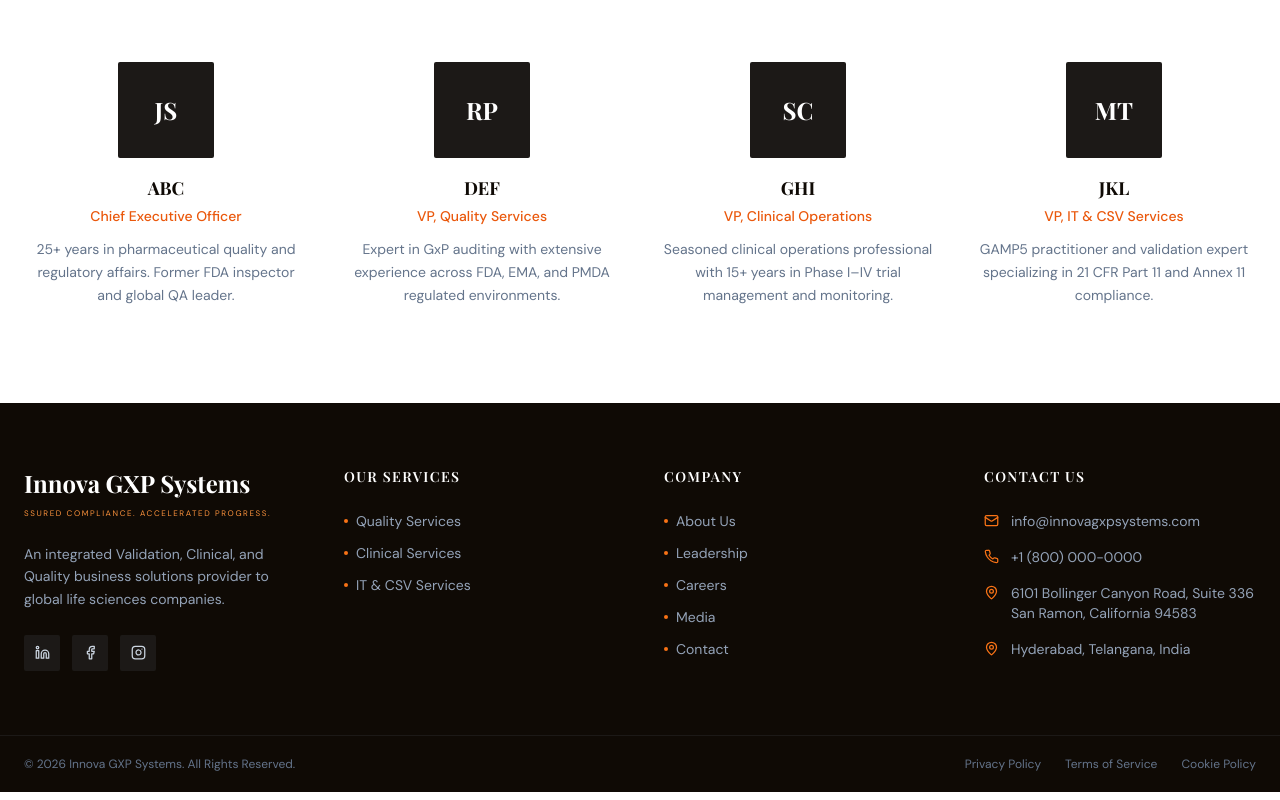
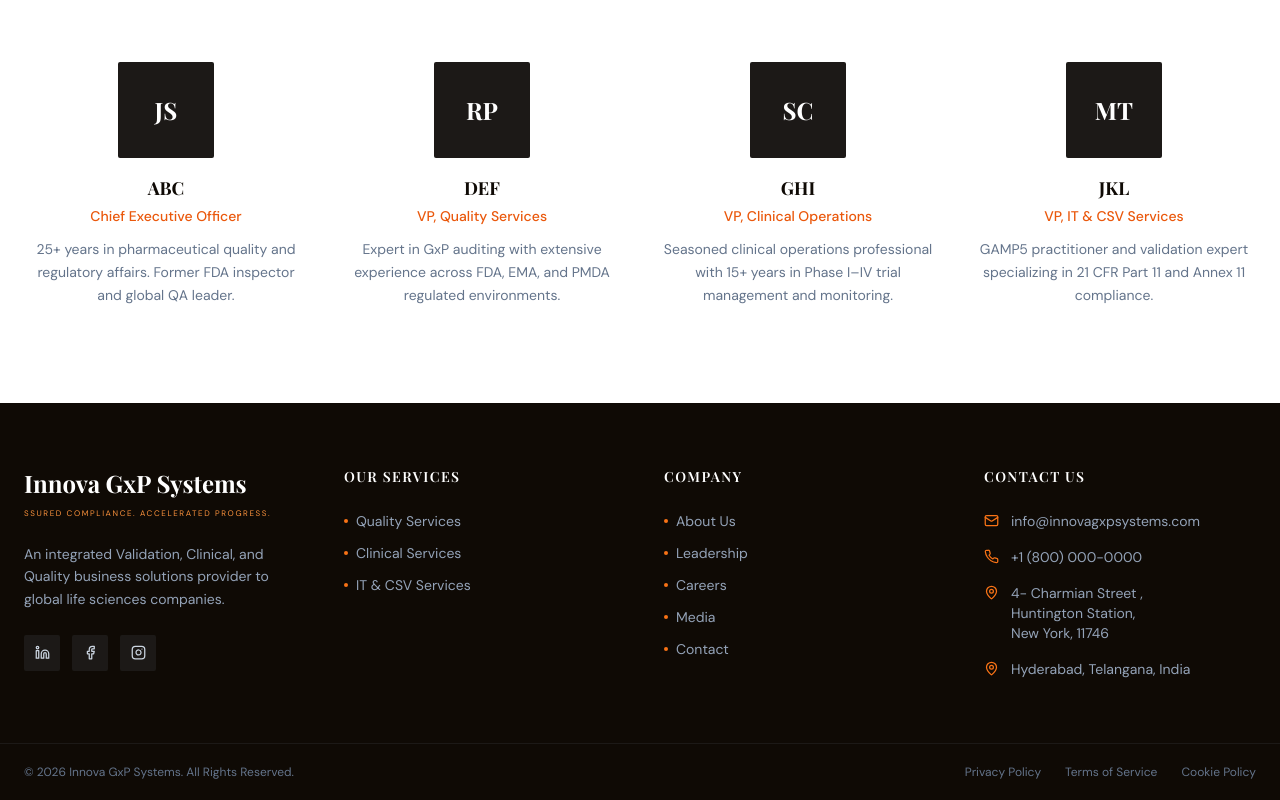
Before and after one commit to innovagxpsystems/gxp, a Next.js app: page /about in a window 1280 px wide. Shown: the part 1677-2477 px from the top of the page. Built offline with nearby package versions, Linux system fonts and the light colour scheme.

Commit message:
name chganged

```diff
--- a/app/about/page.tsx
+++ b/app/about/page.tsx
@@ -6,7 +6,7 @@ import { FadeInSection } from "@/components/ui/FadeInSection";
 export const metadata: Metadata = {
   title: "About Us",
   description:
-    "Learn about Innova GXP Systems — our mission, values, and the team driving GxP excellence in life sciences.",
+    "Learn about Innova GxP Systems — our mission, values, and the team driving GxP excellence in life sciences.",
 };
 
 const LEADERSHIP = [
@@ -136,7 +136,7 @@ export default function AboutPage() {
                 <div className="space-y-4 text-slate-500 leading-relaxed">
                   <p>
                     Founded by industry veterans who recognized the growing complexity of
-                    regulatory compliance in life sciences, Innova GXP Systems was built to
+                    regulatory compliance in life sciences, Innova GxP Systems was built to
                     bridge the gap between regulatory requirements and business realities.
                   </p>
                   <p>
--- a/app/careers/page.tsx
+++ b/app/careers/page.tsx
@@ -7,7 +7,7 @@ import { createClient } from "@/lib/supabase/server";
 export const metadata: Metadata = {
   title: "Careers",
   description:
-    "Join Innova GXP Systems — explore open positions in quality, clinical, and IT validation.",
+    "Join Innova GxP Systems — explore open positions in quality, clinical, and IT validation.",
 };
 
 const TYPE_BADGE: Record<string, string> = {
--- a/app/contact/page.tsx
+++ b/app/contact/page.tsx
@@ -6,7 +6,7 @@ import { ContactForm } from "./ContactForm";
 export const metadata: Metadata = {
   title: "Contact Us",
   description:
-    "Get in touch with Innova GXP Systems — we're ready to help with your GxP compliance needs.",
+    "Get in touch with Innova GxP Systems — we're ready to help with your GxP compliance needs.",
 };
 
 const OFFICES = [
--- a/app/layout.tsx
+++ b/app/layout.tsx
@@ -6,11 +6,11 @@ import { Toaster } from "sonner";
 
 export const metadata: Metadata = {
   title: {
-    default: "Innova GXP Systems | GxP Quality, Clinical & Validation Services",
-    template: "%s | Innova GXP Systems",
+    default: "Innova GxP Systems | GxP Quality, Clinical & Validation Services",
+    template: "%s | Innova GxP Systems",
   },
   description:
-    "Innova GXP Systems is an integrated Validation, Automation, Quality, and Clinical business solutions provider to global pharmaceutical, biotechnology, and medical device companies.",
+    "Innova GxP Systems is an integrated Validation, Automation, Quality, and Clinical business solutions provider to global pharmaceutical, biotechnology, and medical device companies.",
   keywords: [
     "GxP auditing",
     "pharmaceutical consulting",
@@ -23,7 +23,7 @@ export const metadata: Metadata = {
   openGraph: {
     type: "website",
     locale: "en_US",
-    siteName: "Innova GXP Systems",
+    siteName: "Innova GxP Systems",
   },
 };
 
--- a/app/page.tsx
+++ b/app/page.tsx
@@ -100,7 +100,7 @@ export default function HomePage() {
           </h1>
 
           <p className="text-lg text-slate-300 leading-relaxed mb-10 max-w-xl">
-            Innova GXP Systems empowers pharmaceutical, medical device, and
+            Innova GxP Systems empowers pharmaceutical, medical device, and
             biotech companies with the expertise to navigate regulatory
             challenges — ensuring successful authority inspections and driving
             innovation.
@@ -167,7 +167,7 @@ export default function HomePage() {
                   Your Trusted Partner in Life Sciences Compliance
                 </h2>
                 <p className="text-slate-500 leading-relaxed mb-4">
-                  Innova GXP Systems is an integrated Validation, Automation,
+                  Innova GxP Systems is an integrated Validation, Automation,
                   Quality, and Clinical business solutions provider to global
                   pharmaceutical, biotechnology, and medical device companies.
                 </p>
--- a/components/layout/Footer.tsx
+++ b/components/layout/Footer.tsx
@@ -35,7 +35,7 @@ export function Footer() {
                   className="text-2xl font-bold text-white"
                   style={{ fontFamily: "var(--font-display)" }}
                 >
-                  Innova GXP Systems
+                  Innova GxP Systems
                 </div>
                 <div className="text-[8px] tracking-[0.2em] text-orange-400 uppercase mt-2">
                 ssured Compliance. Accelerated Progress.
@@ -134,9 +134,11 @@ export function Footer() {
               <li className="flex items-start gap-3 text-sm">
                 <MapPin size={15} className="mt-0.5 shrink-0 text-orange-500" />
                 <span>
-                  6101 Bollinger Canyon Road, Suite 336
+                4- Charmian Street ,
                   <br />
-                  San Ramon, California 94583
+                  Huntington Station,
+                  <br />
+                  New York, 11746
                 </span>
               </li>
               <li className="flex items-start gap-3 text-sm">
@@ -154,7 +156,7 @@ export function Footer() {
       <div className="border-t border-stone-900">
         <div className="max-w-7xl mx-auto px-6 py-5 flex flex-col md:flex-row justify-between items-center gap-4">
           <p className="text-xs text-slate-500">
-            © {new Date().getFullYear()} Innova GXP Systems. All Rights Reserved.
+            © {new Date().getFullYear()} Innova GxP Systems. All Rights Reserved.
           </p>
           <div className="flex gap-6">
             {LEGAL.map((item) => (
--- a/components/layout/Navbar.tsx
+++ b/components/layout/Navbar.tsx
@@ -112,7 +112,7 @@ export function Navbar() {
                   )}
                   style={{ fontFamily: "var(--font-display)" }}
                 >
-                  Innova GXP Systems
+                  Innova GxP Systems
                 </span>
                 <span
                   className={clsx(
```
